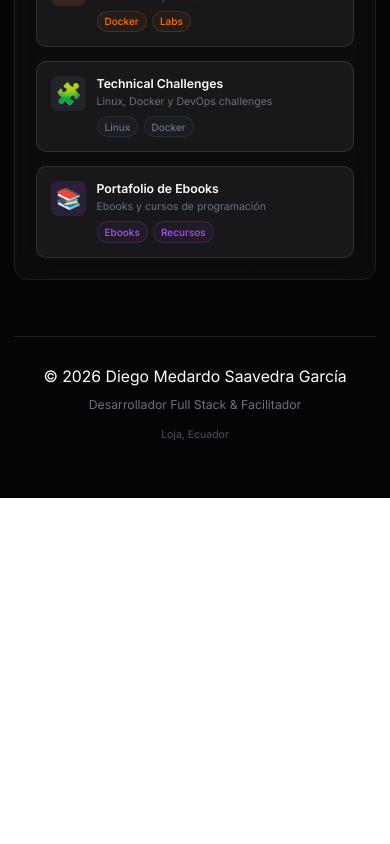
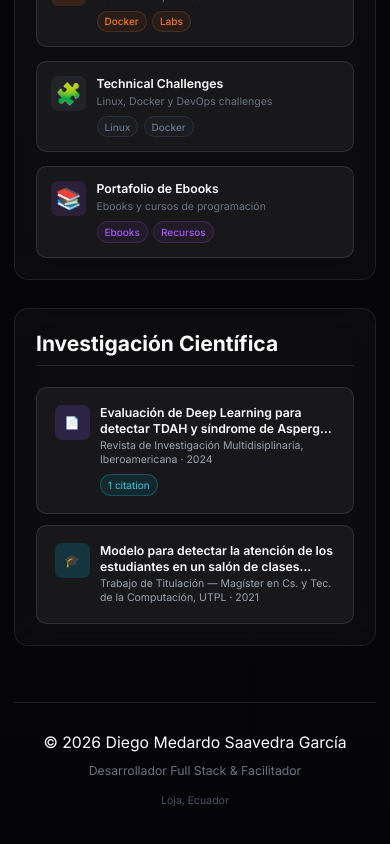
Before and after one commit to statick88/statick88.github.io, a React (Vite) app: page / in a window 390 px wide. Shown: the part 10497-11341 px from the top of the page. Before the commit the page ends 10995 px from the top, so only its background shows below. Built offline with nearby package versions, Linux system fonts and the light colour scheme; the HTML template or start-up script is replaced by a standard one.

Commit message:
feat: add Scientific Research section with 2 publications
- Paper: Evaluación Deep Learning TDAH/Asperger (2024, 1 citation)
- Thesis: Modelo detección atención RNC (UTPL, 2021)
- Modal with journal, year, citations, tags, links
- Google Scholar + UTPL DSpace links
- New nav item: Investigación

```diff
--- a/src/App.jsx
+++ b/src/App.jsx
@@ -12,6 +12,7 @@ import Projects from './components/Projects'
 import Certifications from './components/Certifications'
 import Metrics from './components/Metrics'
 import Courses from './components/Courses'
+import Research from './components/Research'
 
 function App() {
   const [language, setLanguage] = useState('es')
@@ -92,7 +93,8 @@ function App() {
     { id: 'skills', label: t('Habilidades', 'Skills'), icon: '⚡', aria: t('Ir a Habilidades', 'Go to Skills') },
     { id: 'projects', label: t('Proyectos', 'Projects'), icon: '🚀', aria: t('Ir a Proyectos', 'Go to Projects') },
     { id: 'certifications', label: t('Certificaciones', 'Certifications'), icon: '🏆', aria: t('Ir a Certificaciones', 'Go to Certifications') },
-    { id: 'courses', label: t('Cursos', 'Courses'), icon: '📖', aria: t('Ir a Cursos', 'Go to Courses') }
+    { id: 'courses', label: t('Cursos', 'Courses'), icon: '📖', aria: t('Ir a Cursos', 'Go to Courses') },
+    { id: 'research', label: t('Investigación', 'Research'), icon: '🔬', aria: t('Ir a Investigación', 'Go to Research') }
   ]
 
    // Keyboard navigation handler - currently unused but kept for future implementation
@@ -505,6 +507,13 @@ function App() {
                 <Courses t={t} />
               </Section>
             </div>
+
+            {/* Research */}
+            <div id="research" className="mt-8">
+              <Section title={t('Investigación Científica', 'Scientific Research')}>
+                <Research />
+              </Section>
+            </div>
           </motion.div>
         </AnimatePresence>
 
--- /dev/null
+++ b/src/components/Research.jsx
@@ -0,0 +1,171 @@
+import { motion, AnimatePresence } from 'framer-motion'
+import { useState } from 'react'
+
+const publications = [
+  {
+    id: 'paper-tdah',
+    title: 'Evaluación de Deep Learning para detectar TDAH y síndrome de Asperger en estudiantes universitarios',
+    journal: 'Revista de Investigación Multidisiplinaria, Iberoamericana',
+    year: '2024',
+    author: 'Diego Medardo Saavedra García',
+    pages: '1-10',
+    citations: 1,
+    type: 'article',
+    url: 'https://scholar.google.com/citations?user=getKs_4AAAAJ&hl=es',
+    tags: ['Deep Learning', 'TDAH', 'Asperger', 'Educación'],
+    color: '#8b5cf6',
+    description: 'Revisión de literatura sobre el uso de modelos de Deep Learning para la detección de TDAH y síndrome de Asperger en entornos educativos universitarios. Analiza metodologías, enfoques teóricos y resultados de estudios previos.'
+  },
+  {
+    id: 'thesis-atencion',
+    title: 'Modelo para detectar la atención de los estudiantes en un salón de clases basado en redes neuronales convolucionales',
+    journal: 'Trabajo de Titulación — Magíster en Cs. y Tec. de la Computación, UTPL',
+    year: '2021',
+    author: 'Diego Medardo Saavedra García',
+    pages: '',
+    citations: 0,
+    type: 'thesis',
+    url: 'https://dspace.utpl.edu.ec/handle/20.500.11962/27635',
+    tags: ['RNC', 'Visión Artificial', 'Atención', 'Educación'],
+    color: '#06b6d4',
+    description: 'Sistema de monitoreo de atención estudiantil usando Redes Neuronales Convolucionales (RNC) y visión artificial. Aprendizaje >90%, precisión de detección de atención 99.64%. Metodología SCRUM, 3000+ secuencias de video.'
+  }
+]
+
+function PublicationCard({ pub, onClick }) {
+  return (
+    <motion.div
+      whileHover={{ scale: 1.02, y: -2 }}
+      whileTap={{ scale: 0.98 }}
+      onClick={onClick}
+      className="cursor-pointer bg-white/5 border border-white/10 rounded-xl p-5 hover:border-white/20 transition-all"
+    >
+      <div className="flex items-start gap-3">
+        <div
+          className="w-10 h-10 rounded-lg flex items-center justify-center text-white font-bold text-sm shrink-0"
+          style={{ backgroundColor: `${pub.color}30`, color: pub.color }}
+        >
+          {pub.type === 'article' ? '📄' : '🎓'}
+        </div>
+        <div className="flex-1 min-w-0">
+          <h3 className="text-white font-semibold text-sm leading-tight line-clamp-2">{pub.title}</h3>
+          <p className="text-gray-400 text-xs mt-1">{pub.journal} · {pub.year}</p>
+          {pub.citations > 0 && (
+            <span className="inline-block mt-2 px-2 py-0.5 bg-cyan-500/10 border border-cyan-500/30 text-cyan-400 text-[10px] rounded-full">
+              {pub.citations} citation{pub.citations !== 1 ? 's' : ''}
+            </span>
+          )}
+        </div>
+      </div>
+    </motion.div>
+  )
+}
+
+function PublicationModal({ pub, onClose }) {
+  return (
+    <motion.div
+      initial={{ opacity: 0 }}
+      animate={{ opacity: 1 }}
+      exit={{ opacity: 0 }}
+      className="fixed inset-0 z-50 flex items-center justify-center bg-black/60 backdrop-blur-sm p-4"
+      onClick={onClose}
+    >
+      <motion.div
+        initial={{ opacity: 0, scale: 0.9, y: 20 }}
+        animate={{ opacity: 1, scale: 1, y: 0 }}
+        exit={{ opacity: 0, scale: 0.9, y: 20 }}
+        transition={{ type: 'spring', damping: 25, stiffness: 300 }}
+        className="relative w-full max-w-lg bg-gradient-to-br from-gray-900 to-gray-950 border border-white/10 rounded-2xl shadow-2xl overflow-hidden"
+        onClick={(e) => e.stopPropagation()}
+      >
+        <div className="p-6 pb-4" style={{ borderBottom: `2px solid ${pub.color}30` }}>
+          <div className="flex items-center gap-3 mb-3">
+            <div
+              className="w-10 h-10 rounded-lg flex items-center justify-center text-white font-bold text-sm shrink-0"
+              style={{ backgroundColor: `${pub.color}30`, color: pub.color }}
+            >
+              {pub.type === 'article' ? '📄' : '🎓'}
+            </div>
+            <div>
+              <span className="text-xs px-2 py-0.5 rounded-full border" style={{ borderColor: `${pub.color}50`, color: pub.color, backgroundColor: `${pub.color}10` }}>
+                {pub.type === 'article' ? 'Artículo' : 'Tesis de Maestría'}
+              </span>
+            </div>
+          </div>
+          <h2 className="text-white text-lg font-bold leading-tight">{pub.title}</h2>
+        </div>
+
+        <div className="p-6 space-y-4">
+          <p className="text-gray-300 text-sm leading-relaxed">{pub.description}</p>
+
+          <div className="space-y-2 text-sm">
+            <div className="flex items-center gap-2 text-gray-400">
+              <span>📰</span>
+              <span>{pub.journal}</span>
+            </div>
+            <div className="flex items-center gap-2 text-gray-400">
+              <span>📅</span>
+              <span>{pub.year}</span>
+            </div>
+            {pub.pages && (
+              <div className="flex items-center gap-2 text-gray-400">
+                <span>📖</span>
+                <span>pp. {pub.pages}</span>
+              </div>
+            )}
+            {pub.citations > 0 && (
+              <div className="flex items-center gap-2 text-gray-400">
+                <span>🔗</span>
+                <span>{pub.citations} citation{pub.citations !== 1 ? 's' : ''}</span>
+              </div>
+            )}
+          </div>
+
+          <div className="flex flex-wrap gap-1.5">
+            {pub.tags.map((tag) => (
+              <span key={tag} className="px-2 py-0.5 bg-white/5 border border-white/10 text-gray-400 text-xs rounded-full">
+                {tag}
+              </span>
+            ))}
+          </div>
+        </div>
+
+        <div className="p-6 pt-2 flex gap-3">
+          <a
+            href={pub.url}
+            target="_blank"
+            rel="noopener noreferrer"
+            className="flex-1 text-center py-2.5 rounded-lg font-medium text-sm transition-all"
+            style={{ backgroundColor: `${pub.color}20`, color: pub.color, border: `1px solid ${pub.color}40` }}
+          >
+            {pub.type === 'article' ? 'Google Scholar' : 'Ver Repositorio'}
+          </a>
+          <button
+            onClick={onClose}
+            className="px-4 py-2.5 bg-white/5 border border-white/10 text-gray-400 rounded-lg text-sm hover:text-white transition-all"
+          >
+            Cerrar
+          </button>
+        </div>
+      </motion.div>
+    </motion.div>
+  )
+}
+
+export default function Research() {
+  const [selected, setSelected] = useState(null)
+
+  return (
+    <>
+      <div className="grid grid-cols-1 sm:grid-cols-2 gap-3">
+        {publications.map((pub) => (
+          <PublicationCard key={pub.id} pub={pub} onClick={() => setSelected(pub)} />
+        ))}
+      </div>
+
+      <AnimatePresence>
+        {selected && <PublicationModal pub={selected} onClose={() => setSelected(null)} />}
+      </AnimatePresence>
+    </>
+  )
+}
```
